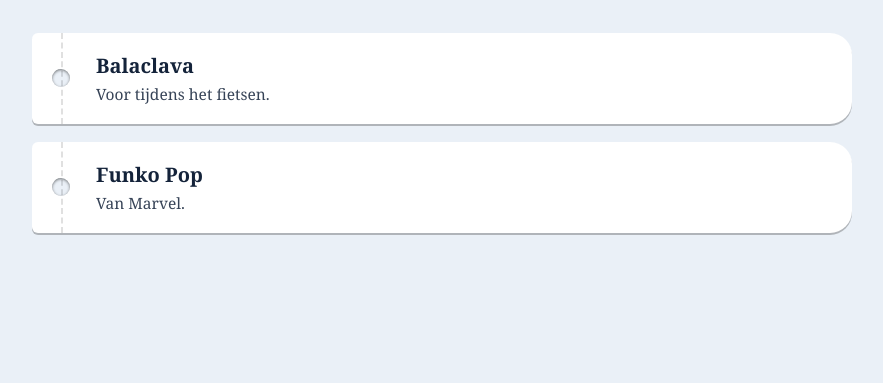
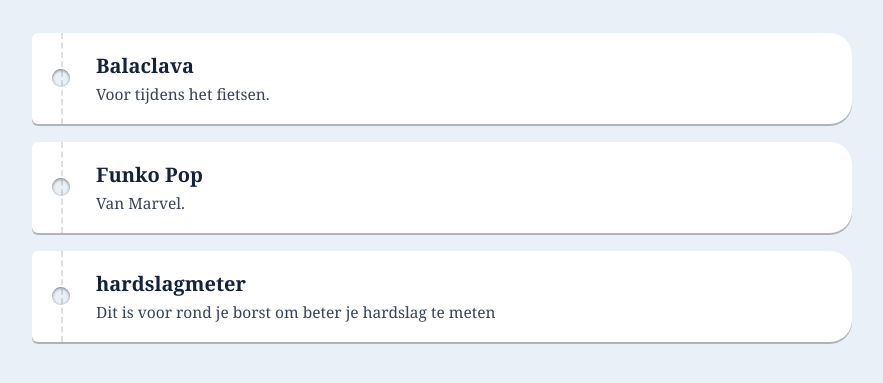
Before and after one commit to Stan357/Verlanglijst_StanVandenberghe, a plain HTML site: page index.html in a window 1280 px wide. Shown: the part 197-580 px from the top of the page, without its empty margins (198-1081 px from the left). Drawn offline with Linux system fonts and the light colour scheme.

Commit message:
nieuwe item

```diff
--- a/index.html
+++ b/index.html
@@ -42,7 +42,8 @@ const INTRO = "Fijne feestdagen! Hieronder staat wat ik graag zou krijgen. Alles
 
 const CADEAUS = [
   { naam: "Balaclava", info: "Voor tijdens het fietsen.", link: "" },
-  { naam: "Funko Pop", info: "Van Marvel.", link: "" }
+  { naam: "Funko Pop", info: "Van Marvel.", link: "" },
+  { naam: "hardslagmeter", info: "Dit is voor rond je borst om beter je hardslag te meten", link: ""}
 ];
 /* ====================================== */
 
```
